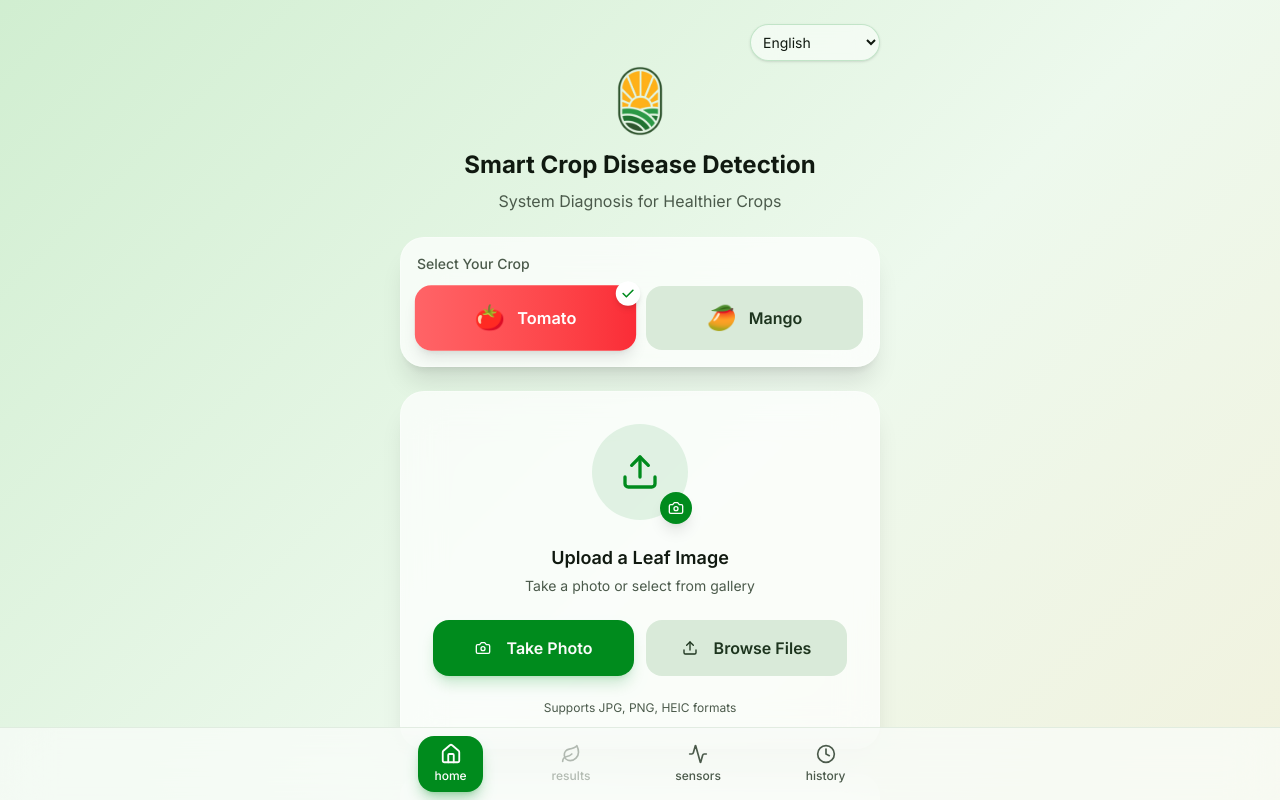
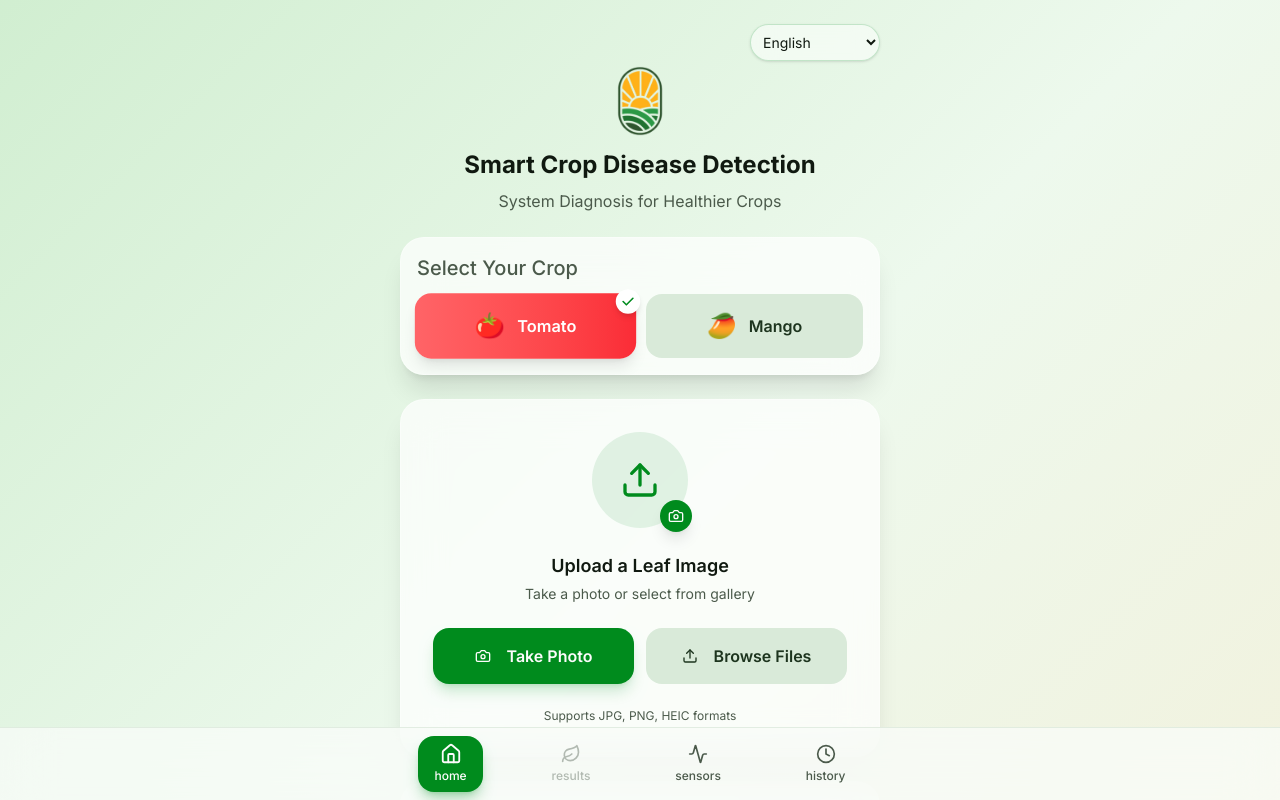
Before and after one commit to hrujulTodankar/v0-smart-crop-disease-detection, a Next.js app: page / in a window 1280 px wide. Shown: the top 800 px of the page. Built offline with nearby package versions, Linux system fonts and the light colour scheme.

Commit message:
made font size bigger

```diff
--- a/components/crop-selector.tsx
+++ b/components/crop-selector.tsx
@@ -29,7 +29,7 @@ export function CropSelector({ selectedCrop, onCropChange }: CropSelectorProps)
   return (
 
     <div className="glass-card rounded-3xl p-4 shadow-xl">
-      <label className="mb-3 block text-sm font-medium text-muted-foreground">
+      <label className="mb-3 block text-xl font-medium text-muted-foreground">
         {t('select_crop')}
       </label>
       <div className="grid grid-cols-2 gap-3">
```
